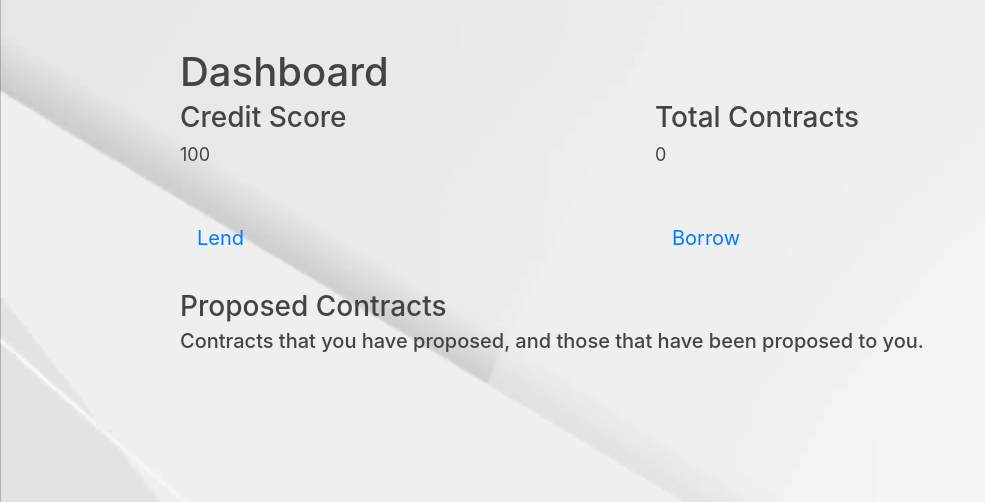
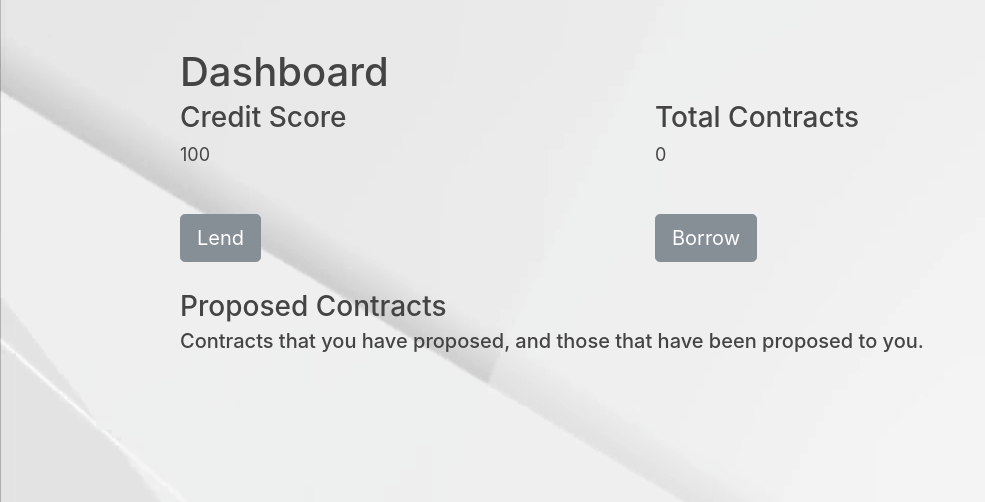
Before and after one commit to Iain530/Ethefux, a Django app: page /dashboard/ in a window 1280 px wide. Shown: the part 74-576 px from the top of the page, without its empty margins (0-985 px from the left). Run offline with Django 3.2, Linux system fonts and the light colour scheme; the visitor is signed in with stand-in values (Sample User, id 1); data that the repository does not hold is empty; some libraries are stand-ins or nearby versions.

Commit message:
buttons fixed

```diff
--- a/ethefux/templates/dashboard.html
+++ b/ethefux/templates/dashboard.html
@@ -32,10 +32,10 @@
 
     <div class="row">
         <div class="col-md-6">
-            <a href="{% url 'ethefux_app:propose_contract' %}" role="button" class="btn btn-lg pull-right">Lend</a>
+            <a href="{% url 'ethefux_app:propose_contract' %}" role="button" class="btn btn-lg btn-secondary pull-right">Lend</a>
         </div>
         <div class="col-md-6">
-            <a href="{% url 'ethefux_app:request_contract' %}" role="button" class="btn btn-lg">Borrow</a>
+            <a href="{% url 'ethefux_app:request_contract' %}" role="button" class="btn btn-lg btn-secondary">Borrow</a>
         </div>
     </div>
 
@@ -93,7 +93,7 @@
                         <li>Duration: {{ contract.duration }} months.</li>
                         <li>Interest: {{ contract.interest}}% per month.</li>
                     </ul>
-                    <button type="button" class="btn btn-small" aria-label="Pay">
+                    <button type="button" class="btn btn-sm" aria-label="Pay">
                         <span aria-hidden="true">Pay</span>
                     </button>
                 </div>
```
